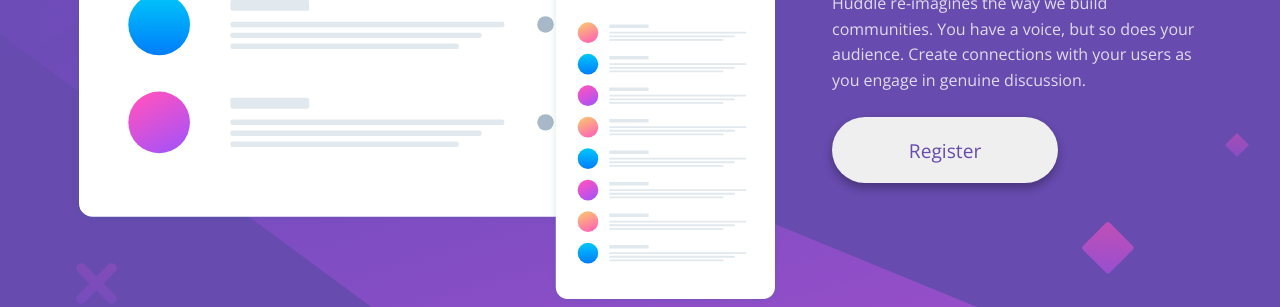
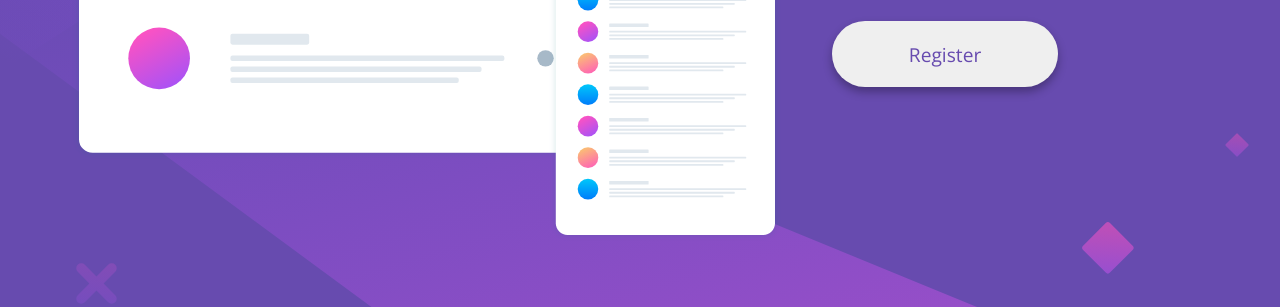
Before and after one commit to kxnzx/Frontend-Mentor---huddle-landing-page-with-single-introductory-section-master, a plain HTML site: page index.html in a window 1280 px wide. Shown: the part 461-768 px from the top of the page. Drawn offline with nearby package versions, Linux system fonts and the light colour scheme.

Commit message:
change commit

```diff
--- a/styles.css
+++ b/styles.css
@@ -165,12 +165,12 @@ footer {
   }
 
   .desktop-left .mock-up {
-    padding-top: 8rem;
+    padding-top: 4rem;
     width: auto;
   }
 
   .desktop-right {
-    padding-top: 19rem;
+    padding-top: 13rem;
     margin: 0 auto;
   }
 
```
